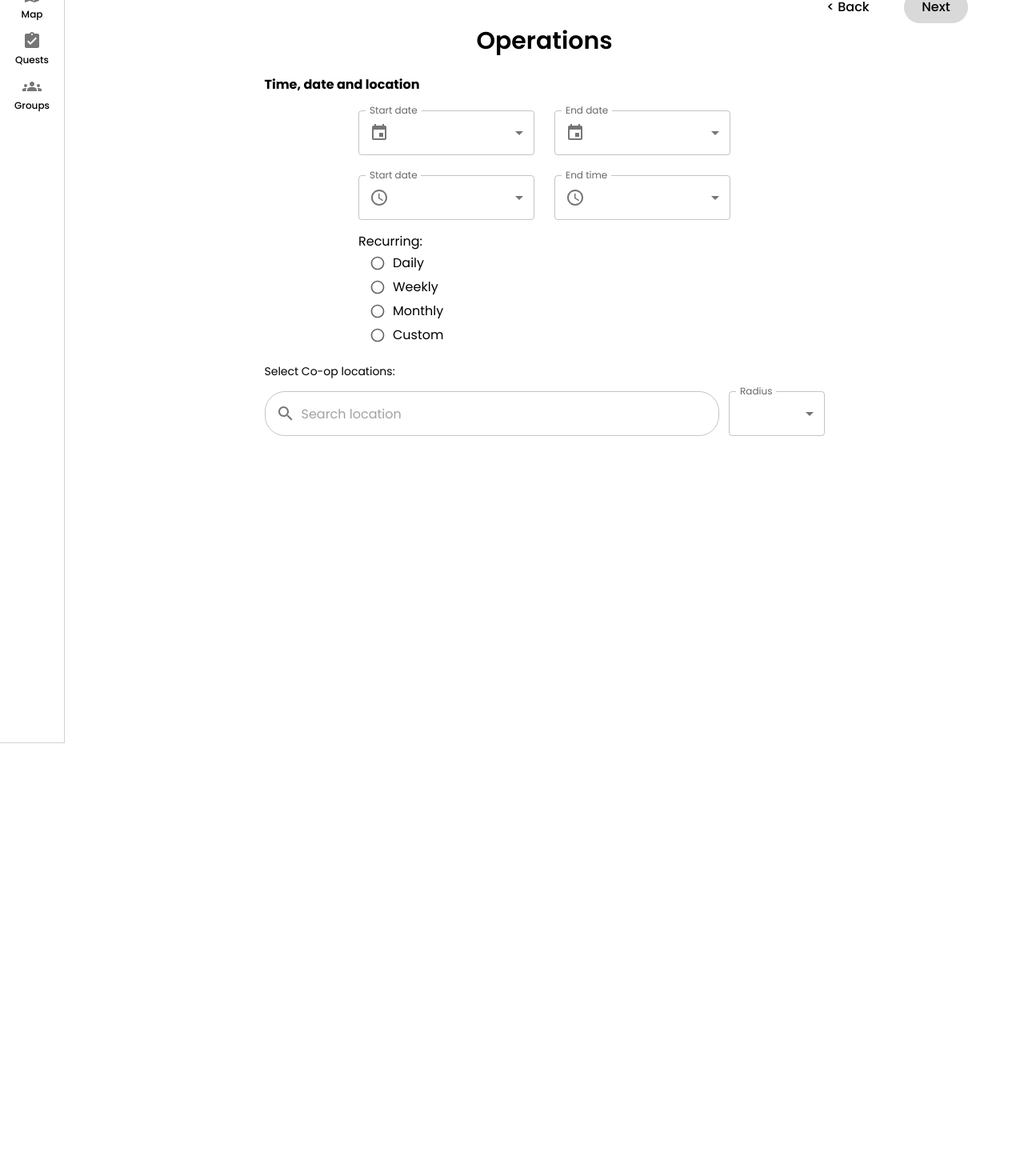
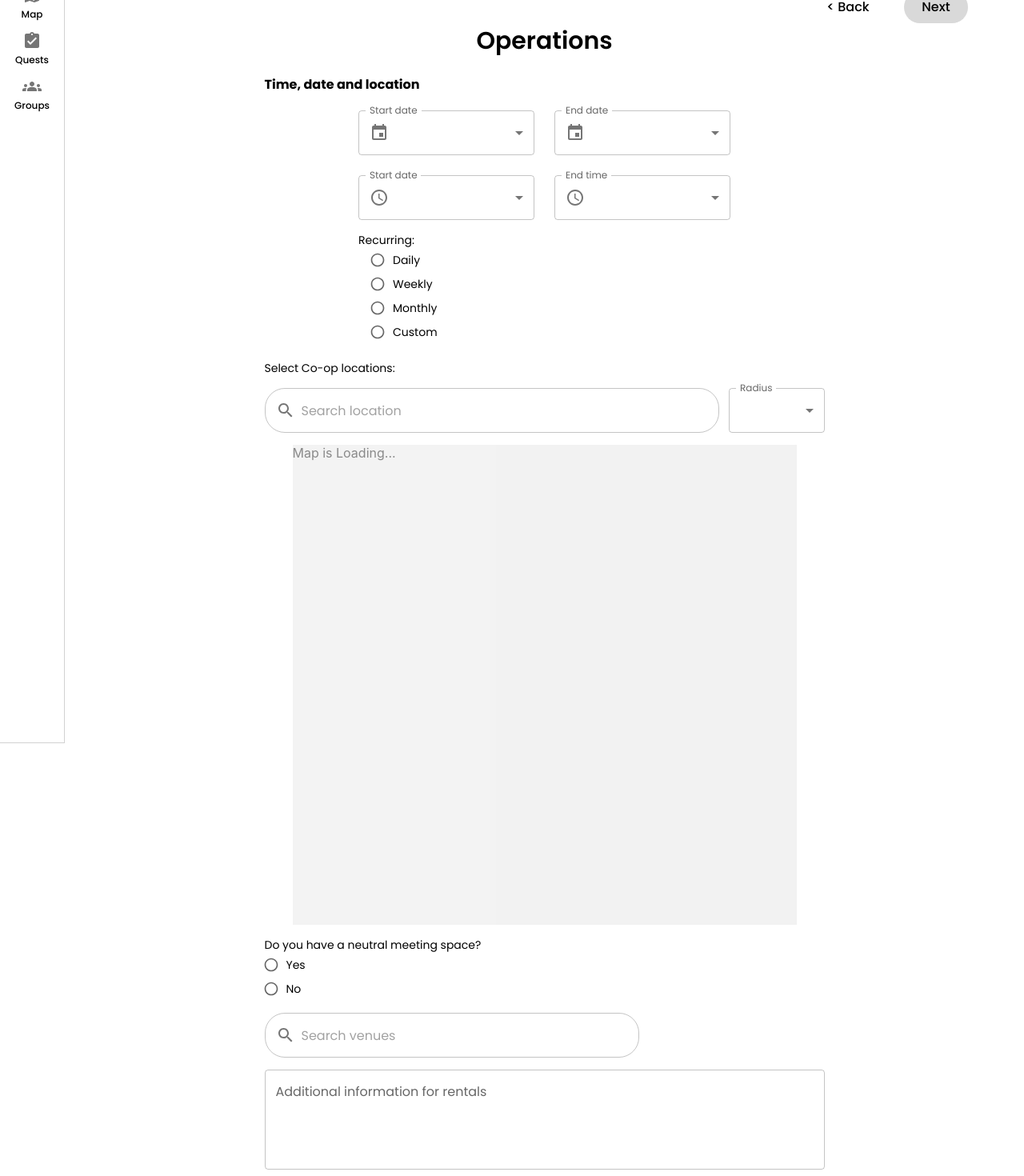
Before and after one commit to sandeep-bh-dev/Coquest-WebApp, a React (Create React App) app in the folder frontend/: page /Coop/Operations in a window 1280 px wide. Shown: the part 160-1630 px from the top of the page at 80% size. Before the commit the page ends 1089 px from the top, so only its background shows below. Built offline with nearby package versions, Linux system fonts and the light colour scheme.

Commit message:
finished operations page

```diff
--- a/frontend/src/pages/Coop/Operations.tsx
+++ b/frontend/src/pages/Coop/Operations.tsx
@@ -17,40 +17,35 @@ import {
     Radio,
     RadioGroup,
     Select,
+    Skeleton,
     TextField,
     Typography,
 } from "@mui/material";
-import { maxHeight, maxWidth } from "@mui/system";
 
 const Page = styled.div({
     display: "flex",
     justifyContent: "center",
     marginBottom: 100,
-    // border: "1px solid",
 });
 
 const Form = styled.div({
-    // border: "1px solid",
     display: "flex",
     flexDirection: "column",
     gap: 20,
     width: 700,
-    // justifyContent: "center",
-    // alignItems: "center",
-    // border: "1px solid",
 });
 
-const TimeDateLocation = () => {
+const TimeDate = () => {
     const DropDown = styled(FormControl)({
         width: 220,
     });
+
     const Container = styled.div({
         display: "flex",
-        justifyContent: "center",
+        // justifyContent: "center",
         alignItems: "center",
         flexDirection: "column",
         gap: 15,
-        // border: "1px solid",
     });
 
     const DropDownCont = styled.div({
@@ -62,16 +57,14 @@ const TimeDateLocation = () => {
     });
 
     const RadioContainer = styled.div({
-        // border: "1px solid",
         width: 465,
     });
 
-    const RadioMargin = styled(FormControlLabel)({
-        display: "flex",
+    const CustomRadio = styled(FormControlLabel)({
         marginLeft: 5,
         height: 30,
-        // border: "1px solid",
     });
+
     return (
         <>
             <Typography>
@@ -146,27 +139,43 @@ const TimeDateLocation = () => {
                 </DropDownCont>
                 <RadioContainer>
                     <FormControl>
-                        <Typography>Recurring:</Typography>
+                        <Typography variant="body2"> Recurring:</Typography>
                         <RadioGroup>
-                            <RadioMargin
+                            <CustomRadio
                                 value="daily"
                                 control={<Radio size="small" color="default" />}
-                                label="Daily"
+                                label={
+                                    <Typography variant="body2">
+                                        Daily
+                                    </Typography>
+                                }
                             />
-                            <RadioMargin
+                            <CustomRadio
                                 value="weekly"
                                 control={<Radio size="small" color="default" />}
-                                label="Weekly"
+                                label={
+                                    <Typography variant="body2">
+                                        Weekly
+                                    </Typography>
+                                }
                             />
-                            <RadioMargin
+                            <CustomRadio
                                 value="monthly"
                                 control={<Radio size="small" color="default" />}
-                                label="Monthly"
+                                label={
+                                    <Typography variant="body2">
+                                        Monthly
+                                    </Typography>
+                                }
                             />
-                            <RadioMargin
+                            <CustomRadio
                                 value="custom"
                                 control={<Radio size="small" color="default" />}
-                                label="Custom"
+                                label={
+                                    <Typography variant="body2">
+                                        Custom
+                                    </Typography>
+                                }
                             />
                         </RadioGroup>
                     </FormControl>
@@ -176,7 +185,7 @@ const TimeDateLocation = () => {
     );
 };
 
-const SelectCoop = () => {
+const Location = () => {
     const Container = styled.div({
         display: "flex",
         flexDirection: "column",
@@ -188,10 +197,17 @@ const SelectCoop = () => {
         justifyContent: "space-between",
     });
 
-    const SearchBox = styled(TextField)(() => ({
+    const SearchLocation = styled(TextField)(() => ({
         "& fieldset": {
             borderRadius: "25px",
             width: 550,
+        },
+    }));
+
+    const SearchVenues = styled(TextField)(() => ({
+        "& fieldset": {
+            borderRadius: "25px",
+            width: 450,
         },
     }));
 
@@ -199,11 +215,20 @@ const SelectCoop = () => {
         width: 120,
     });
 
+    const MapContainer = styled.div({
+        display: "flex",
+        justifyContent: "center",
+    });
+
+    const CustomRadio = styled(FormControlLabel)({
+        height: 30,
+    });
+
     return (
         <Container>
             <Typography variant="body2">Select Co-op locations:</Typography>
             <Cont>
-                <SearchBox
+                <SearchLocation
                     placeholder="Search location"
                     variant="outlined"
                     InputProps={{
@@ -229,6 +254,45 @@ const SelectCoop = () => {
                     </Select>
                 </DropDown>
             </Cont>
+            <MapContainer>
+                <Skeleton variant="rectangular" width={"90%"} height={600}>
+                    Map is Loading...
+                </Skeleton>
+            </MapContainer>
+            <FormControl>
+                <Typography variant="body2">
+                    Do you have a neutral meeting space?
+                </Typography>
+                <RadioGroup>
+                    <CustomRadio
+                        value="yes"
+                        control={<Radio size="small" color="default" />}
+                        label={<Typography variant="body2">Yes</Typography>}
+                    />
+                    <CustomRadio
+                        value="no"
+                        control={<Radio size="small" color="default" />}
+                        label={<Typography variant="body2">No</Typography>}
+                    />
+                </RadioGroup>
+            </FormControl>
+            <SearchVenues
+                placeholder="Search venues"
+                variant="outlined"
+                InputProps={{
+                    startAdornment: (
+                        <InputAdornment position="start">
+                            <SearchIcon />
+                        </InputAdornment>
+                    ),
+                }}
+            />
+            <TextField
+                label="Additional information for rentals"
+                multiline
+                rows={4}
+                fullWidth
+            />
         </Container>
     );
 };
@@ -241,8 +305,8 @@ function Operations() {
             <Page>
                 <Form>
                     <Header text="Operations" />
-                    <TimeDateLocation />
-                    <SelectCoop />
+                    <TimeDate />
+                    <Location />
                 </Form>
             </Page>
         </>
```
